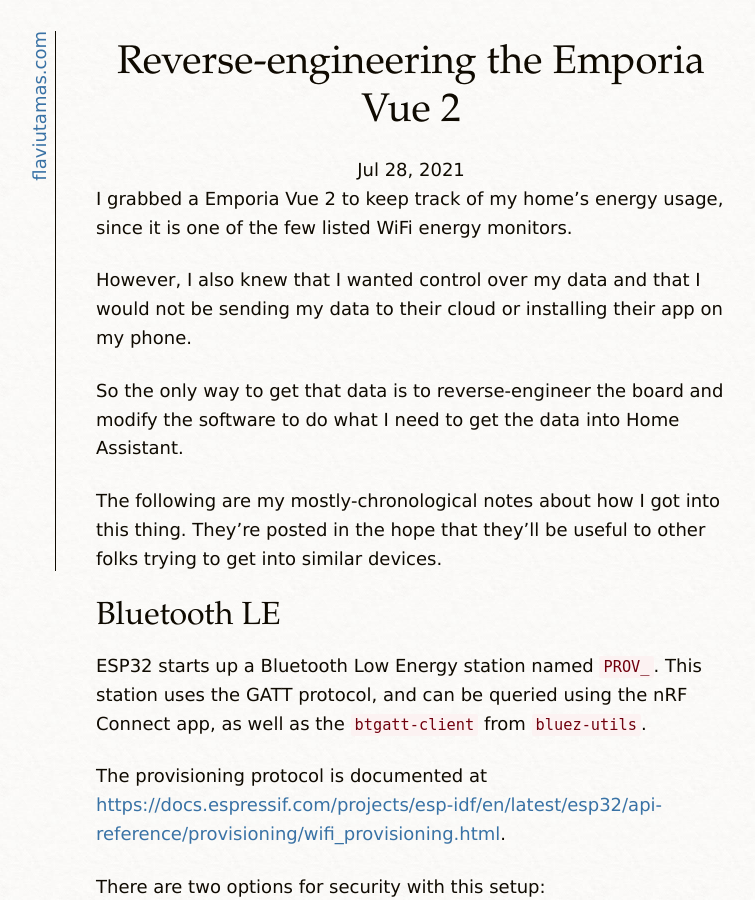
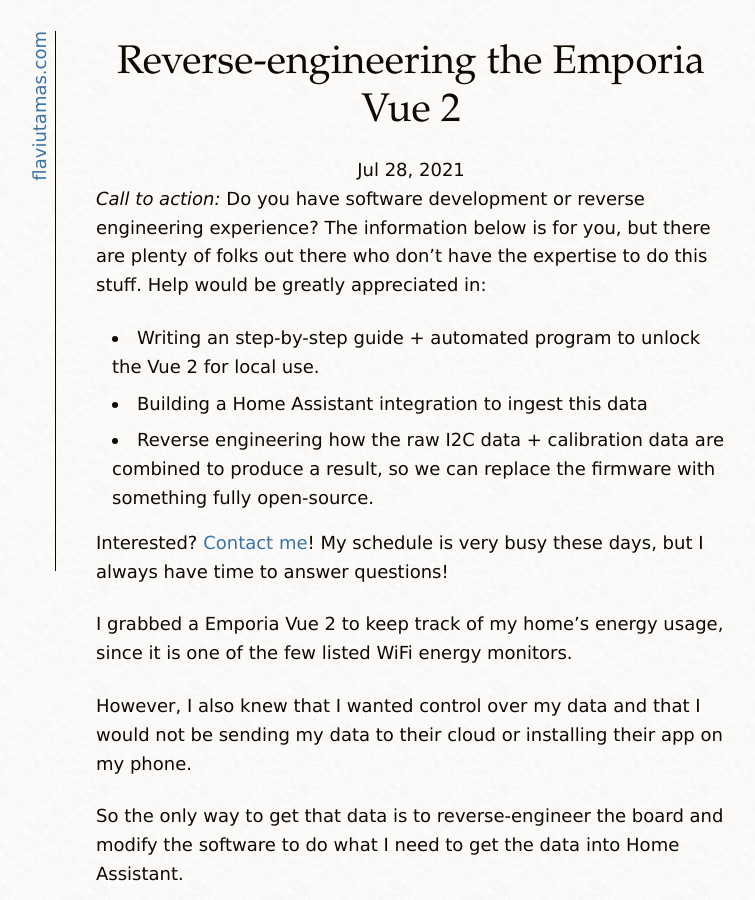
Before and after one commit to flaviut/flaviut.github.io, a Jekyll site: the page built from _posts/2021-07-28-reversing-emporia-vue-2.md, in a window 1280 px wide and 900 px high. Shown: the whole window, without its empty margins (229-984 px from the left). Built offline with Jekyll 4.4.1, drawn with Linux system fonts in a browser that asks for light colours; nearby versions of some CDN libraries.

Commit message:
Add call-to-action on Vue 2

```diff
--- a/_posts/2021-07-28-reversing-emporia-vue-2.md
+++ b/_posts/2021-07-28-reversing-emporia-vue-2.md
@@ -3,6 +3,21 @@
 tags: [embedded, hardware, iot, reverse engineering]
 title: "Reverse-engineering the Emporia Vue 2"
 ---
+
+*Call to action:* Do you have software development or reverse engineering
+experience? The information below is for you, but there are plenty of folks out
+there who don't have the expertise to do this stuff. Help would be greatly
+appreciated in:
+
+- Writing an step-by-step guide + automated program to unlock the Vue 2 for
+  local use.
+- Building a Home Assistant integration to ingest this data
+- Reverse engineering how the raw I2C data + calibration data are combined to
+  produce a result, so we can replace the firmware with something fully
+  open-source.
+
+Interested? [Contact me](mailto:me@flaviutamas.com)! My schedule is very busy
+these days, but I always have time to answer questions!
 
 I grabbed a Emporia Vue 2 to keep track of my home's energy usage, since it is
 one of the few listed WiFi energy monitors.
```
